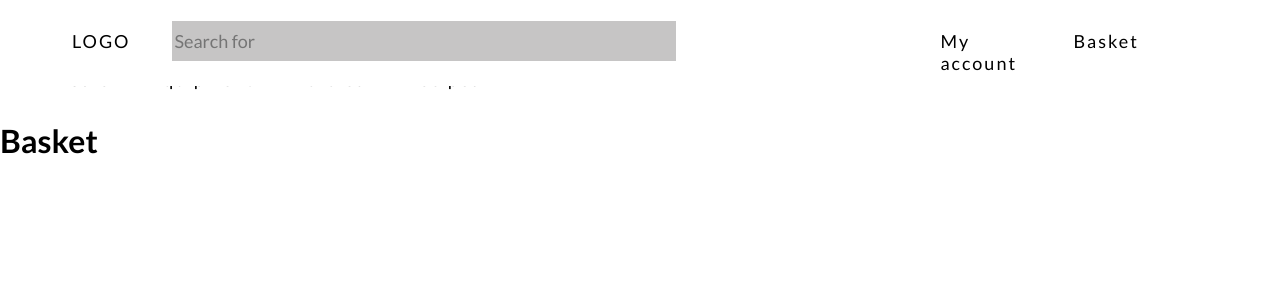
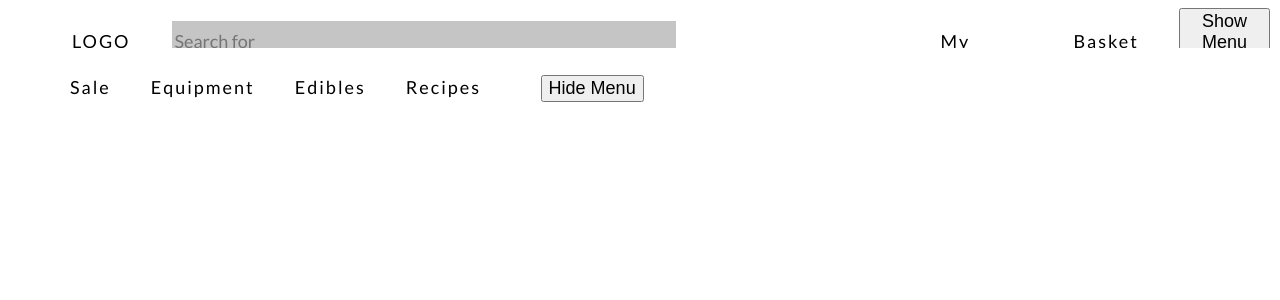
Before and after one commit to Filip-Kwiatek/Tasty_project, a React (Create React App) app: page /basket in a window 1280 px wide. Shown: the top 300 px of the page. Built offline with nearby package versions, Linux system fonts and the light colour scheme.

Commit message:
Adding new functionality onScroll which let user show and hide navbar

```diff
--- a/src/App.js
+++ b/src/App.js
@@ -1,4 +1,4 @@
-import React from "react";
+import React, { useState, useEffect } from "react";
 
 import Navbar from "./components/Navbar/Navbar.js";
 import SearchBar from "./components/SearchBar/SearchBar";
@@ -12,7 +12,7 @@ import FlagshipProductsSection from "./components/FlagshipProductsSection/Flagsh
 import ClientsOpinion from "./components/ClientsOpinion/ClientsOpinion.js";
 import Footer from "./components/Footer/Footer.js";
 
-function App(props) {
+function App() {
   const photosForFoodTypeOne = [
     "https://cdn.shopify.com/s/files/1/0559/7881/9741/files/Policzona_Szama_LunchBOXy_glass_pluss_Image_banerHome.jpg?v=1679430629&width=1000",
     "https://cdn.shopify.com/s/files/1/0559/7881/9741/files/Policzona_Szama_LunchBOX-bambus_31d74305-fb3f-429a-8792-905742a7b39f.jpg?v=1678699625&width=1200",
@@ -187,10 +187,25 @@ function App(props) {
     "https://cdn.shopify.com/s/files/1/0559/7881/9741/products/Policzona_Szama_Makaron_ryzowy_5mm_400g.jpg?v=1654100821&width=360",
   ];
 
+  const [isNavbarShown, setIsNavbarShown] = useState(true);
+  useEffect(() => {
+    window.addEventListener("scroll", () => {
+      if (window.scrollY < 100) {
+        setIsNavbarShown(true);
+      }
+    });
+
+  }, []);
+
   return (
     <>
-      <SearchBar />
-      <Navbar />
+      <SearchBar
+        isNavbarShown={isNavbarShown}
+        handleShowMenu={() => setIsNavbarShown(true)}
+      />
+      {isNavbarShown && <Navbar
+        handleHideMenu={() => setIsNavbarShown(false)}
+      />}
       <SliderPhotos
         photosForSlider={photosForFoodTypeOne}
         mainTextForSlider={mainTextForFoodTypeOne}
@@ -250,7 +265,7 @@ function App(props) {
       />
       <FlagshipProductsSection />
       <ClientsOpinion />
-      <Footer/>
+      <Footer />
     </>
   );
 }
--- a/src/components/Navbar/Navbar.js
+++ b/src/components/Navbar/Navbar.js
@@ -1,29 +1,17 @@
-import { useState, useEffect } from "react";
 import { Link } from "react-router-dom";
-import "./Navbar.css";
+import styles from "./Navbar.module.css";
 
 const Navbar = (props) => {
-  const [scroll, setIsScroll] = useState(false);
-  useEffect(() => {
-    window.addEventListener("scroll", () => {
-      setIsScroll(window.scrollY > 100);
-    });
-  }, []);
-
-  const [menuVisible, setMenuIsVisible] = useState(true);
-  const handleClick = () => {
-    setMenuIsVisible(!menuVisible);
-  };
   return (
-    <div>
+    <nav className={styles.root}>
       <div>
-        <ul className={`links ${scroll && menuVisible ? "fixed" : ""} `}>
+        <ul className={styles.links}>
           <li>
             <Link to="/sale">Sale</Link>
           </li>
-          <li className={`dropdown_equipment`}>
+          <li className={styles.dropdown_equipment}>
             <Link to="/equipment">Equipment</Link>
-            <ul className={`dropdown_equipment_content`}>
+            <ul className={styles.dropdown_equipment_content}>
               <li>
                 <Link to="/containers">Containers</Link>
               </li>
@@ -77,9 +65,9 @@ const Navbar = (props) => {
               </li>
             </ul>
           </li>
-          <li className={`dropdown_edibles`}>
+          <li className={styles.dropdown_edibles}>
             <Link to="/edibles">Edibles</Link>
-            <ul className={`dropdown_edibles_content`}>
+            <ul className={styles.dropdown_edibles_content}>
               <li>
                 <Link to="/seasonings">Seasonings</Link>
               </li>
@@ -102,10 +90,9 @@ const Navbar = (props) => {
           </li>
           <li>
             <button
-              className={`button ${scroll ? "hide" : ""}`}
+              className={styles.button}
               onClick={() => {
-                setIsScroll(handleClick);
-                console.log('clicked');
+                props.handleHideMenu();
               }}
             >
               Hide Menu
@@ -113,7 +100,7 @@ const Navbar = (props) => {
           </li>
         </ul>
       </div>
-    </div>
+    </nav>
   );
 };
 
--- a/src/components/Navbar/Navbar.css
+++ b/src/components/Navbar/Navbar.module.css
@@ -1,23 +1,19 @@
+.root {
+  display: block;
+}
+
 @media only screen and (max-width: 360px) {
   .links {
-    display: none;
-  }
-  .fixed li {
     display: none;
   }
 }
 
 .links {
-  list-style-type: none;
   display: flex;
   align-items: baseline;
   margin-bottom: 12px;
-}
-
-.fixed {
   transition-duration: 0.4s;
   position: fixed;
-  display: flex;
   align-content: center;
   background-color: white;
   list-style-type: none;
@@ -31,23 +27,14 @@
   letter-spacing: 2px;
 }
 
-.fixed li {
+.links li {
   margin-left: 20px;
   font-size: 18px;
 }
 
-.fixed a {
-  text-decoration: none;
-  color: black;
-}
-
 .button {
   font-size: 18px;
-  visibility: hidden;
-}
 
-.hide {
-  visibility: visible;
 }
 
 .links a {
@@ -69,7 +56,7 @@
   letter-spacing: 2px;
 }
 
-.fixed li:last-child {
+.links li:last-child {
   margin-left: 4%;
 }
 
--- a/src/components/SearchBar/SearchBar.js
+++ b/src/components/SearchBar/SearchBar.js
@@ -1,9 +1,8 @@
 import { useState, useEffect } from "react";
 import { Link } from "react-router-dom";
-
 import SearchBarForm from "./SearchBarForm.js";
-import "./SearchBar.css";
 import SearchBarAd from "./SearchBarAd.js";
+import styles from "./SearchBar.module.css";
 
 const SearchBar = (props) => {
   const quantity = 0;
@@ -17,18 +16,19 @@ const SearchBar = (props) => {
   useEffect(() => {
     window.addEventListener("scroll", () => {
       setIsScroll(window.scrollY > 100);
+      console.log(scroll);
     });
-  }, []);
+  });
 
   const renderBasketWhenQuantityIsZero = () => {
     if (isBasketVisible) {
       return (
         <li
-          className={`basket_quantity`}
+          className={styles.basket_quantity}
           onClick={() => setIsBasketVisible(false)}
         >
           Close
-          <li className={`basket_pop_up`}>
+          <li className={styles.basket_pop_up}>
             You have {quantity} items in your basket.
           </li>
         </li>
@@ -36,7 +36,7 @@ const SearchBar = (props) => {
     }
     return (
       <li
-        className={`basket_quantity`}
+        className={styles.basket_quantity}
         onClick={() => setIsBasketVisible(true)}
       >
         Basket
@@ -46,11 +46,11 @@ const SearchBar = (props) => {
   /*menuVisible ? "items" : "items_static"*/
   // button hide component
   return (
-    <div>
+    <nav className={styles.root}>
       <Link to="/sale">
         <SearchBarAd />
       </Link>
-      <ul className={`items`}>
+      <ul className={styles.items}>
         <li onClick={scrollToTop}>
           <Link to="/">LOGO</Link>
         </li>
@@ -63,20 +63,24 @@ const SearchBar = (props) => {
         {quantity === 0 ? (
           renderBasketWhenQuantityIsZero()
         ) : (
-          <li className={`basket`}>
+          <li className={styles.basket}>
             <Link to="/basket">Basket</Link>
           </li>
         )}
         <li>
-          <button
-            onClick={props.toggleMenu}
-            className={`${scroll ? "button_visible" : "button_hidden"}`}
-          >
-            Show Menu
-          </button>
+          {!props.isNavbarShown && (
+            <button
+              onClick={() => {
+                props.handleShowMenu();
+              }}
+              className={styles.button_visible}
+            >
+              Show Menu
+            </button>
+          )}
         </li>
       </ul>
-    </div>
+    </nav>
   );
 };
 
--- a/src/components/SearchBar/SearchBar.css
+++ b/src/components/SearchBar/SearchBar.module.css
@@ -1,3 +1,7 @@
+.root {
+  display: block;
+}
+
 @media only screen and (max-width: 360px) {
   .items {
     display: flex;
```
Also changed, not shown: 1 other file (tests, documents, lock files or other folders).
